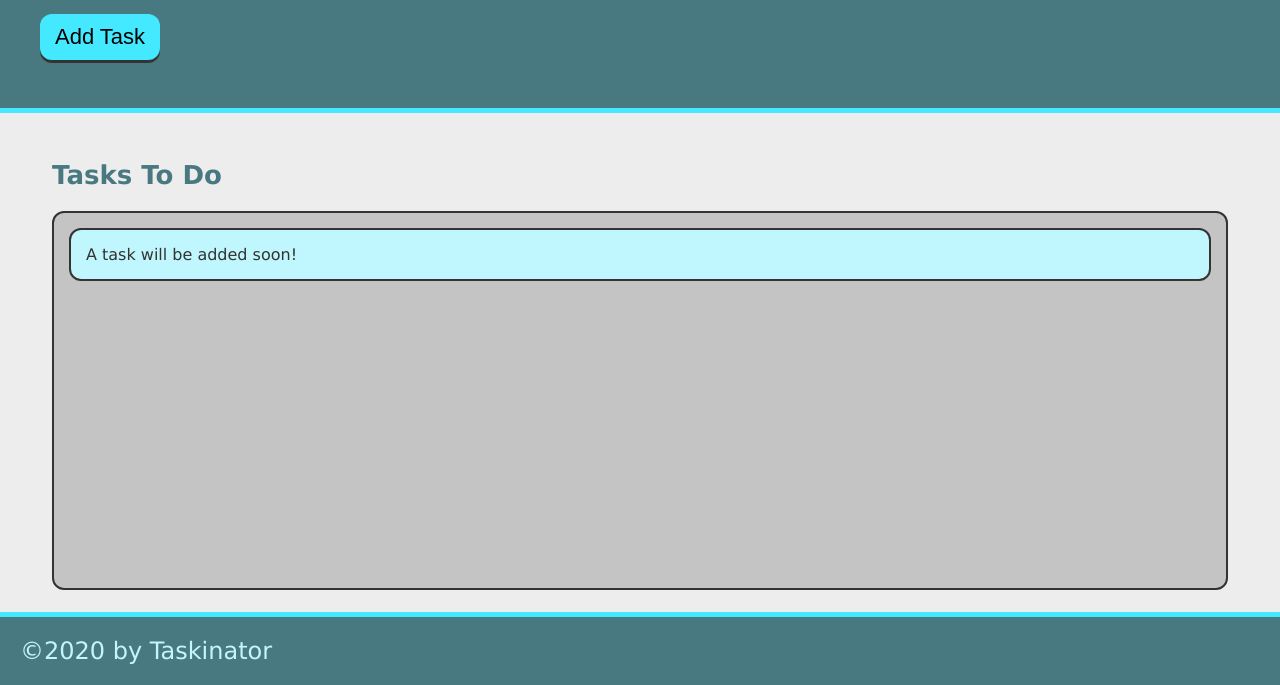
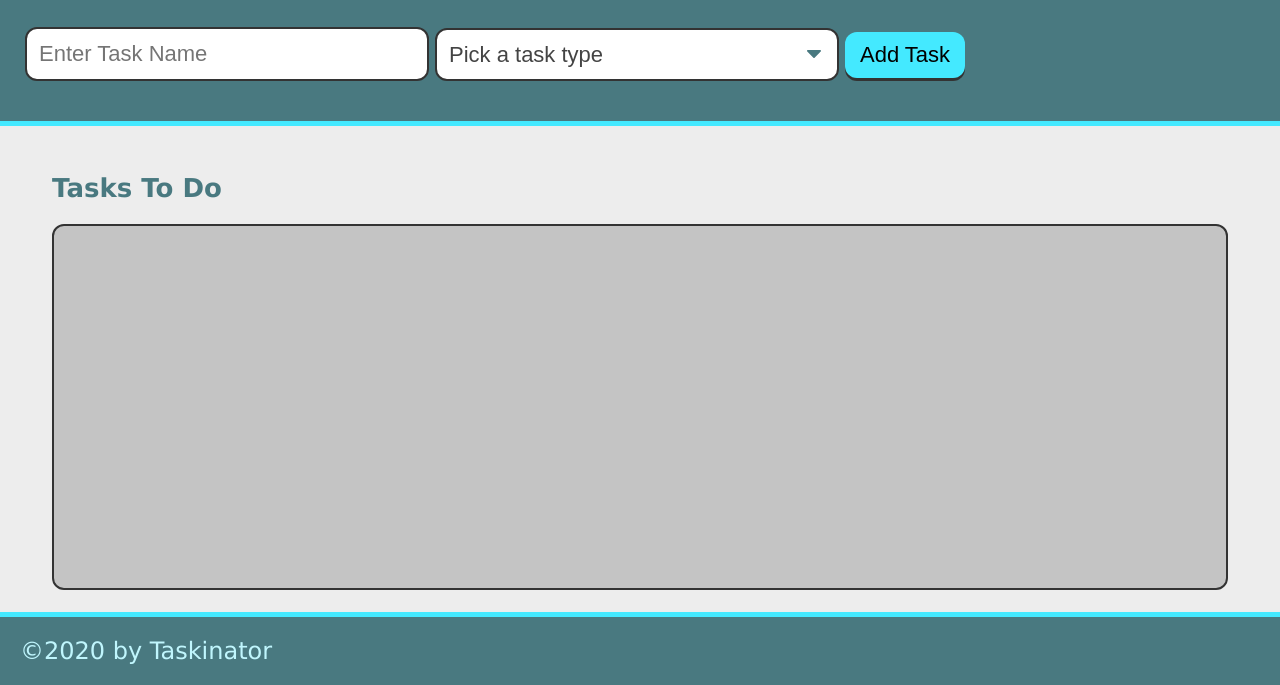
Before and after one commit to schris48/taskinator_sc, a plain HTML site: page index.html in a window 1280 px wide. Shown: the part 115-800 px from the top of the page. Drawn offline with Linux system fonts and the light colour scheme.

Commit message:
input-field-and-task-type

```diff
--- a/assets/css/style.css
+++ b/assets/css/style.css
@@ -137,9 +137,8 @@ footer {
 .btn {
   outline: none;
   border: none;
-  display: block;
+  display: inline-block;
   padding: 10px 15px;
-  margin: 15px;
   background: var(--primary);
   font-size: 2.2rem;
   border-radius: 12px;
--- a/index.html
+++ b/index.html
@@ -11,14 +11,27 @@
   <header>
     <h1 class="page-title">Taskinator</h1>
     <p> Click the button below to add a new task!</p>
-    <button class="btn" id="save-task">Add Task</button>
+    <form id="task-form">
+      <div class="form-group">
+        <input type="text" name="task-name" placeholder="Enter Task Name" />
+      </div>
+      <div class="form-group">
+        <select name="task-type" class="select-dropdown">
+          <option value="" disabled selected>Pick a task type</option>
+          <option value="Chores">Chores</option>
+          <option value="School">School</option>
+          <option value="Work">Work</option>
+        </select>
+      </div>
+      <div class="form-group">
+        <button class="btn" id="save-task" type="submit">Add Task</button>
+      </div>
+    </form>
   </header>
   <main class="page-content">
     <section class="task-list-wrapper">
       <h2 class="list-title">Tasks To Do</h2>
-      <ul class="task-list" id="tasks-to-do">
-        <li class="task-item">A task will be added soon!</li>
-      </ul>
+      <ul class="task-list" id="tasks-to-do"></ul>
     </section>
   </main>
 <footer>
```
